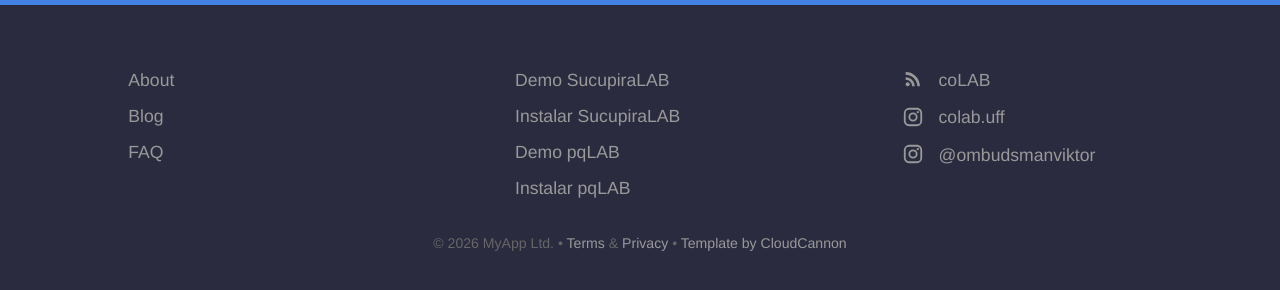
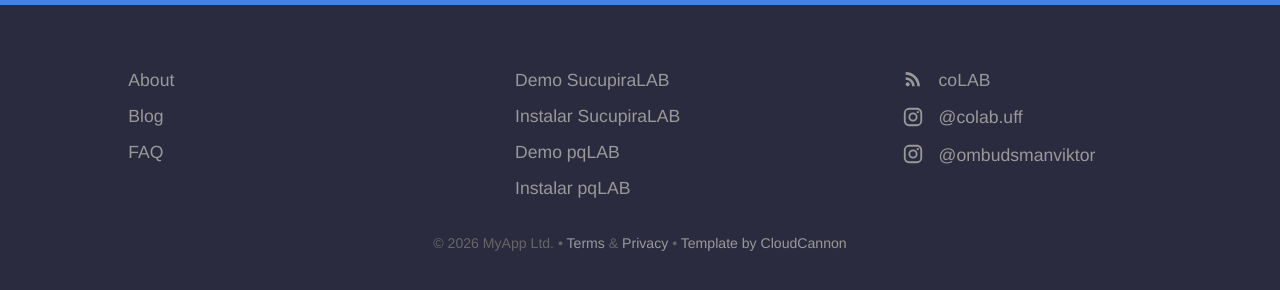
Before and after one commit to ombudsmanviktor/lab, a Jekyll site: the page built from index.html, in a window 1280 px wide and 900 px high, scrolled down 2494 px. Shown: the part 596-886 px from the top of the window. Built offline with Jekyll 4.4.1, drawn with Linux system fonts in a browser that asks for light colours.

```diff
--- a/_data/footer.yml
+++ b/_data/footer.yml
@@ -23,7 +23,7 @@
     link: https://facebook.com/cloudcannon/
     new_window: true
     social_icon: RSS
-  - name: colab.uff
+  - name: '@colab.uff'
     link: https://twitter.com/cloudcannon/
     social_icon: Instagram
     new_window: true
```
